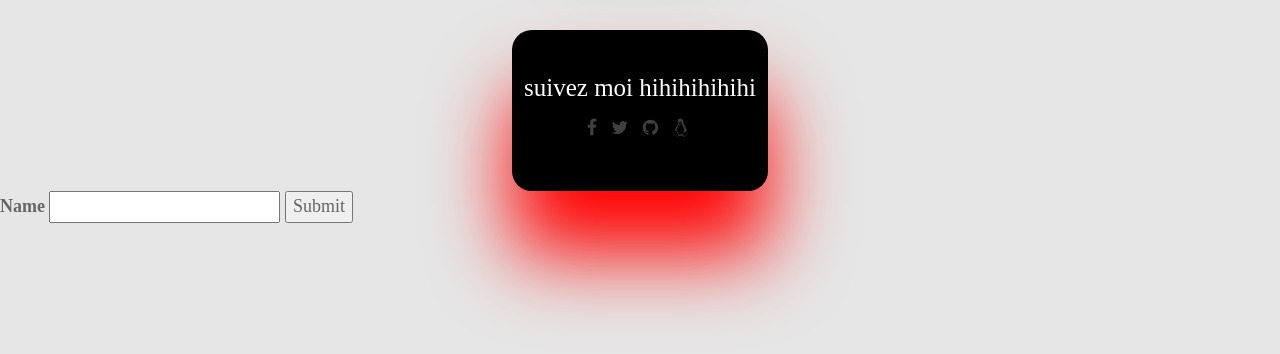
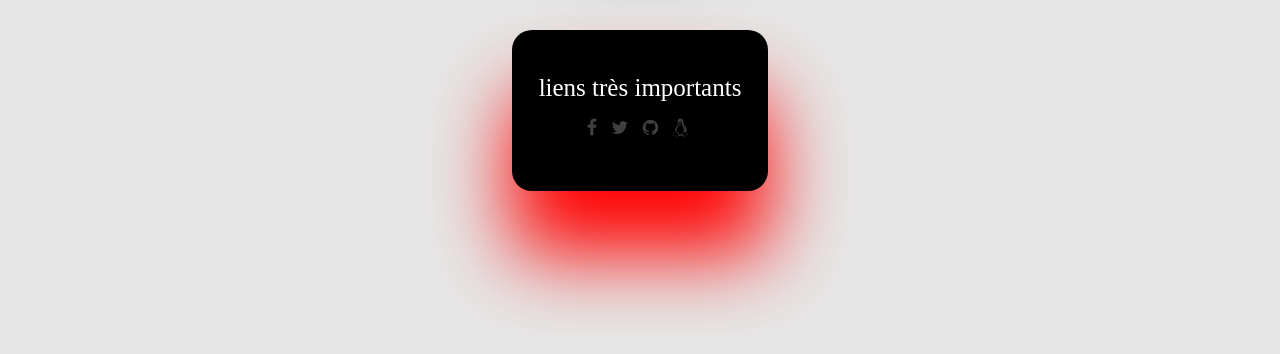
Before and after one commit to Tetreur/My-first-website, a plain HTML site: page index.html in a window 1280 px wide. Shown: the part 390-744 px from the top of the page. Drawn offline with nearby package versions, Linux system fonts and the light colour scheme.

Commit message:
Made changes less ridiculous

```diff
--- a/index.html
+++ b/index.html
@@ -20,7 +20,7 @@
     </p>
   </div>
   <div id="FOOTER" class="masuperdiv">
-    <p>suivez moi hihihihihihi</p>
+    <p>liens très importants</p>
     <ul class="list-inline">
       <li><a href=""><i class="fa fa-facebook" aria-hidden="true"></i></a></li>
       <li><a href=""><i class="fa fa-twitter" aria-hidden="true"></i></a></li>
@@ -30,8 +30,3 @@
   </div>
 </body>
 </html>
-<form action="/restaurants">
-  <label for="name-input">Name</label>
-  <input id="name-input" type="text" name="name">
-  <input type="submit" value="Submit">
-</form>
```
